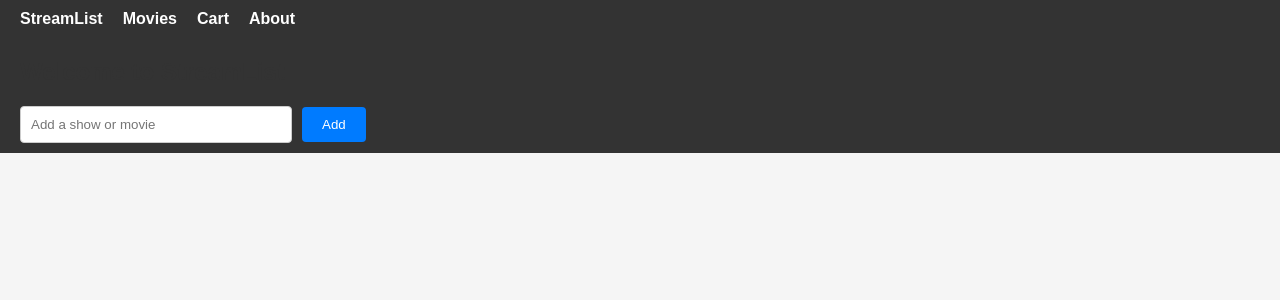
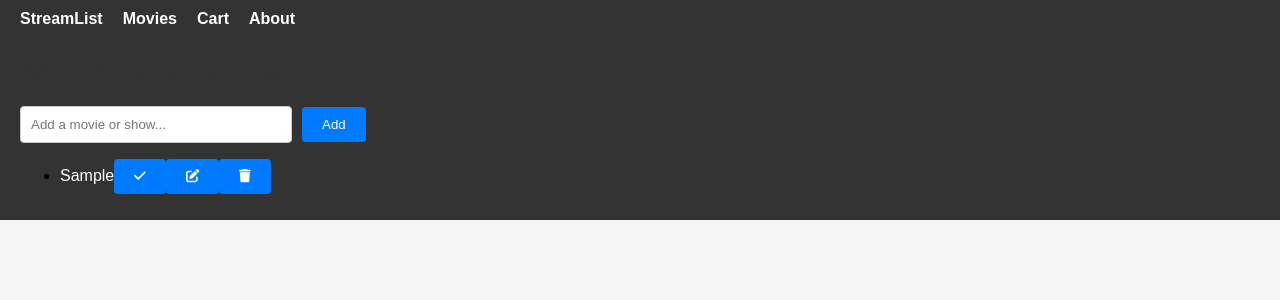
Before and after one commit to RashonG/streamlist, a React (Create React App) app: page / in a window 1280 px wide. Both pictures are taken after typing "Sample" into the empty fields and a click on the button "Add". Shown: the top 300 px of the page. Built offline with nearby package versions, Linux system fonts and the light colour scheme.

Commit message:
Final Week 2 update: Added functionality and styling, removed node_modules

```diff
--- a/package.json
+++ b/package.json
@@ -3,6 +3,9 @@
   "version": "0.1.0",
   "private": true,
   "dependencies": {
+    "@fortawesome/fontawesome-svg-core": "^6.7.2",
+    "@fortawesome/free-solid-svg-icons": "^6.7.2",
+    "@fortawesome/react-fontawesome": "^0.2.2",
     "@testing-library/dom": "^10.4.0",
     "@testing-library/jest-dom": "^6.6.3",
     "@testing-library/react": "^16.3.0",
--- a/src/components/StreamList.js
+++ b/src/components/StreamList.js
@@ -1,28 +1,93 @@
+import { FontAwesomeIcon } from "@fortawesome/react-fontawesome";
+import { faCheck, faEdit, faTrash } from "@fortawesome/free-solid-svg-icons";
+
 import React, { useState } from "react";
 
-function StreamList() {
-  const [input, setInput] = useState("");
+const StreamList = () => {
+  const [input, setInput] = useState('');
+  const [items, setItems] = useState([]);
+  const [isEditing, setIsEditing] = useState(false);
+  const [editId, setEditId] = useState(null);
 
-  const handleSubmit = (e) => {
-    e.preventDefault();
-    console.log("User Input:", input);
-    setInput(""); // Clear input after submission
+
+  const handleAdd = () => {
+    if (!input) return;
+    const newItem = { id: Date.now(), text: input, completed: false };
+    setItems([...items, newItem]);
+    setInput('');
+  };
+
+  const handleUpdate = () => {
+    setItems(
+      items.map((item) =>
+        item.id === editId ? { ...item, text: input } : item
+      )
+    );
+    setInput('');
+    setEditId(null);
+    setIsEditing(false);
+  };
+
+  const handleComplete = (id) => {
+    setItems(
+      items.map((item) =>
+        item.id === id ? { ...item, completed: !item.completed } : item
+      )
+    );
+  };
+
+  const handleEdit = (id) => {
+    const toEdit = items.find((item) => item.id === id);
+    setInput(toEdit.text);
+    setEditId(id);
+    setIsEditing(true);
+  };
+
+  const handleDelete = (id) => {
+    setItems(items.filter((item) => item.id !== id));
   };
 
   return (
-    <div>
+    <div className="streamlist-container">
       <h2>Welcome to StreamList</h2>
-      <form onSubmit={handleSubmit}>
+
       <input
         type="text"
-          placeholder="Add a show or movie"
         value={input}
         onChange={(e) => setInput(e.target.value)}
+        placeholder="Add a movie or show..."
       />
-        <button type="submit">Add</button>
-      </form>
+
+      <button onClick={isEditing ? handleUpdate : handleAdd}>
+        {isEditing ? 'Update' : 'Add'}
+      </button>
+
+      <ul>
+        {items.map((item) => (
+          <li key={item.id}>
+           <span style={{
+  textDecoration: item.completed ? 'line-through' : 'none',
+  color: 'white'
+}}>
+  {item.text}
+</span>
+
+
+            <button onClick={() => handleComplete(item.id)}>
+              <FontAwesomeIcon icon={faCheck} />
+            </button>
+
+            <button onClick={() => handleEdit(item.id)}>
+              <FontAwesomeIcon icon={faEdit} />
+            </button>
+
+            <button onClick={() => handleDelete(item.id)}>
+              <FontAwesomeIcon icon={faTrash} />
+            </button>
+          </li>
+        ))}
+      </ul>
     </div>
   );
 }
-
   export default StreamList;
```
Also changed, not shown: 1 other file (tests, documents, lock files or other folders). Lines whose indentation alone changed are shown as unchanged.
